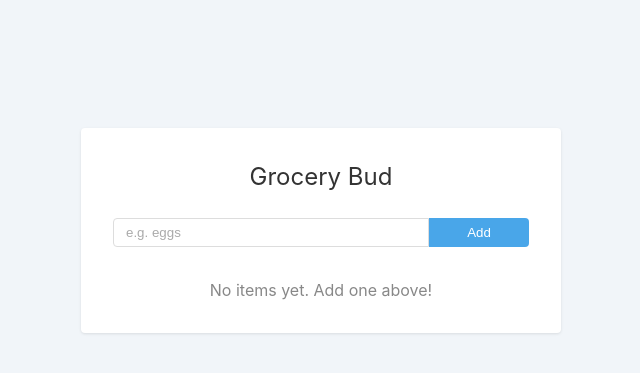
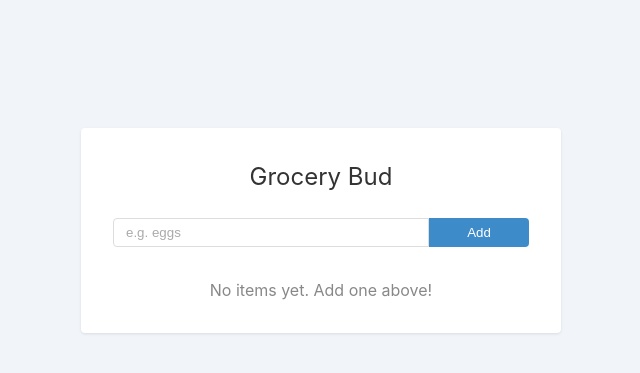
Before and after one commit to nzeespec/grocery-bud-django, a Django app: page / in a window 1280 px wide, with the pointer over the restyled element. Shown: the top 373 px of the page, without its empty margins (319-959 px from the left). Run offline with Django 5.2, Linux system fonts and the light colour scheme; data that the repository does not hold is empty.

Commit message:
style: add hover effect to submit button

```diff
--- a/grocery/static/grocery/css/form.css
+++ b/grocery/static/grocery/css/form.css
@@ -33,3 +33,7 @@ form h2 {
   padding: 0.375rem 0.75rem;
   text-transform: capitalize;
 }
+
+.form-control .btn:hover {
+  background: #3d8bc9;
+}
```
